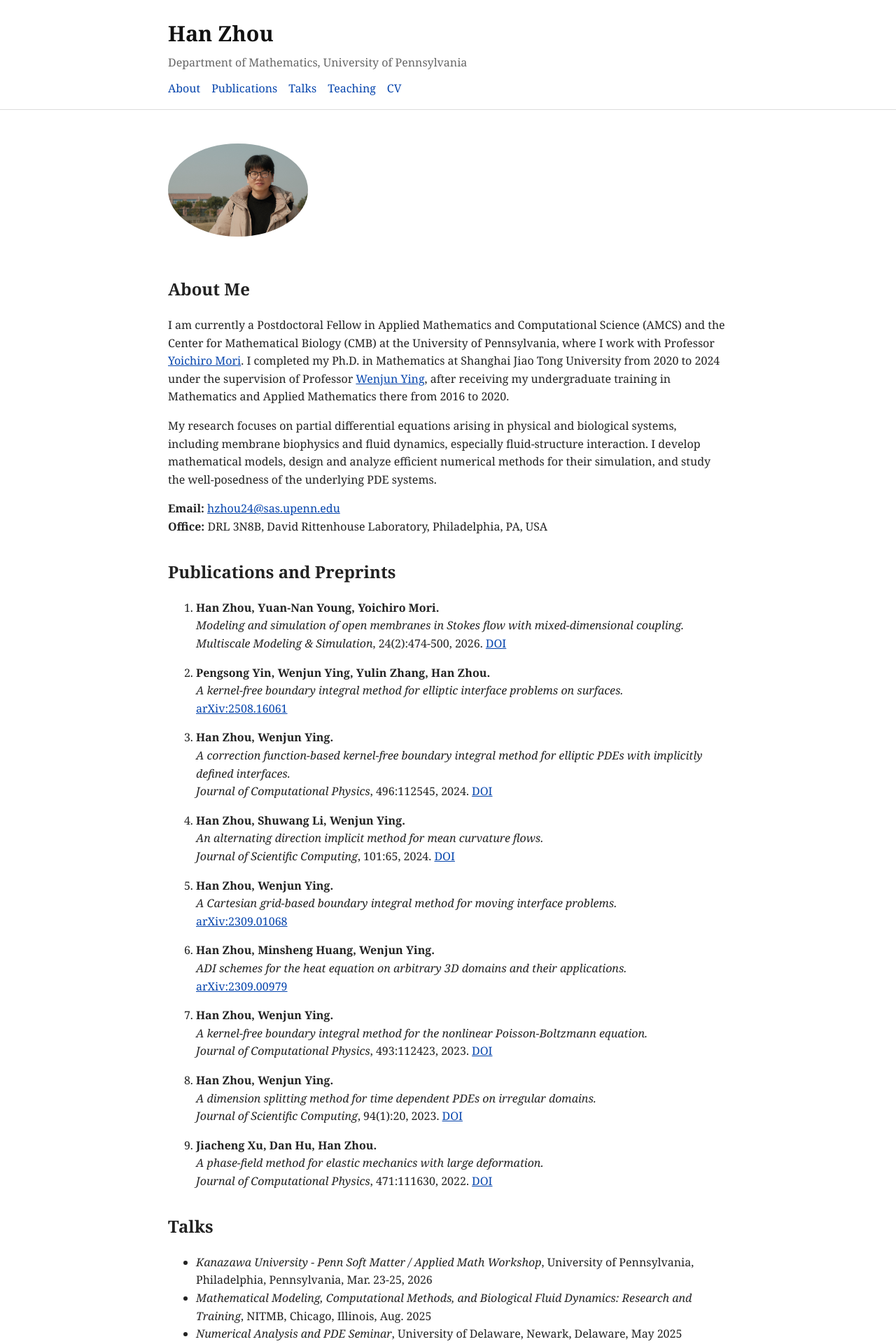
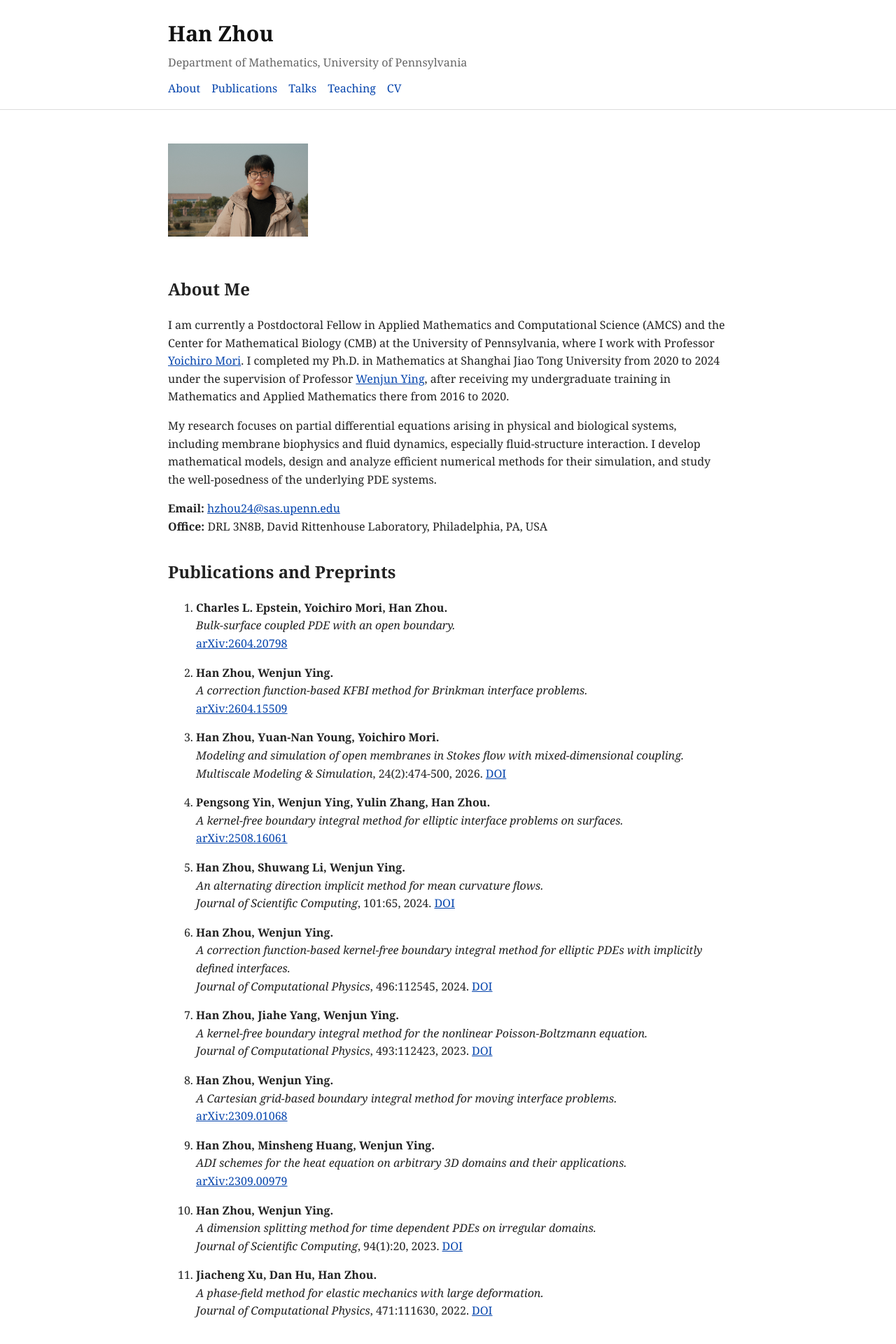
Before and after one commit to han-zhou-math/han-zhou-math.github.io, a Jekyll site: the page built from index.md, in a window 1280 px wide. Shown: the top 1920 px of the page at 70% size. Built offline with Jekyll 4.4.1, drawn with Linux system fonts in a browser that asks for light colours; some of the changed text lies outside the part shown.

```diff
--- a/assets/css/site.css
+++ b/assets/css/site.css
@@ -83,7 +83,7 @@ img {
 
 .profile-photo {
   width: 200px;
-  border-radius: 50%;
+  border-radius: 0;
   margin-bottom: 1rem;
 }
 
--- a/index.md
+++ b/index.md
@@ -19,55 +19,65 @@ My research focuses on partial differential equations arising in physical and bi
 <div id="publications"></div>
 ## Publications and Preprints
 
-1. **Han Zhou, Yuan-Nan Young, Yoichiro Mori.**
+1. **Charles L. Epstein, Yoichiro Mori, Han Zhou.**
+   *Bulk-surface coupled PDE with an open boundary.*
+   [arXiv:2604.20798](https://doi.org/10.48550/arXiv.2604.20798)
+
+2. **Han Zhou, Wenjun Ying.**
+   *A correction function-based KFBI method for Brinkman interface problems.*
+   [arXiv:2604.15509](https://doi.org/10.48550/arXiv.2604.15509)
+
+3. **Han Zhou, Yuan-Nan Young, Yoichiro Mori.**
    *Modeling and simulation of open membranes in Stokes flow with mixed-dimensional coupling.*
    *Multiscale Modeling & Simulation*, 24(2):474-500, 2026. [DOI](https://doi.org/10.1137/25M1762476)
 
-2. **Pengsong Yin, Wenjun Ying, Yulin Zhang, Han Zhou.**
+4. **Pengsong Yin, Wenjun Ying, Yulin Zhang, Han Zhou.**
    *A kernel-free boundary integral method for elliptic interface problems on surfaces.*
    [arXiv:2508.16061](https://doi.org/10.48550/arXiv.2508.16061)
 
-3. **Han Zhou, Wenjun Ying.**
+5. **Han Zhou, Shuwang Li, Wenjun Ying.**
+   *An alternating direction implicit method for mean curvature flows.*
+   *Journal of Scientific Computing*, 101:65, 2024. [DOI](https://doi.org/10.1007/s10915-024-02701-3)
+
+6. **Han Zhou, Wenjun Ying.**
    *A correction function-based kernel-free boundary integral method for elliptic PDEs with implicitly defined interfaces.*
    *Journal of Computational Physics*, 496:112545, 2024. [DOI](https://doi.org/10.1016/j.jcp.2023.112545)
 
-4. **Han Zhou, Shuwang Li, Wenjun Ying.**
-   *An alternating direction implicit method for mean curvature flows.*
-   *Journal of Scientific Computing*, 101:65, 2024. [DOI](https://doi.org/10.1007/s10915-024-02701-3)
-
-5. **Han Zhou, Wenjun Ying.**
-   *A Cartesian grid-based boundary integral method for moving interface problems.*
-   [arXiv:2309.01068](https://doi.org/10.48550/arXiv.2309.01068)
-
-6. **Han Zhou, Minsheng Huang, Wenjun Ying.**
-   *ADI schemes for the heat equation on arbitrary 3D domains and their applications.*
-   [arXiv:2309.00979](https://doi.org/10.48550/arXiv.2309.00979)
-
-7. **Han Zhou, Wenjun Ying.**
+7. **Han Zhou, Jiahe Yang, Wenjun Ying.**
    *A kernel-free boundary integral method for the nonlinear Poisson-Boltzmann equation.*
    *Journal of Computational Physics*, 493:112423, 2023. [DOI](https://doi.org/10.1016/j.jcp.2023.112423)
 
 8. **Han Zhou, Wenjun Ying.**
+   *A Cartesian grid-based boundary integral method for moving interface problems.*
+   [arXiv:2309.01068](https://doi.org/10.48550/arXiv.2309.01068)
+
+9. **Han Zhou, Minsheng Huang, Wenjun Ying.**
+   *ADI schemes for the heat equation on arbitrary 3D domains and their applications.*
+   [arXiv:2309.00979](https://doi.org/10.48550/arXiv.2309.00979)
+
+10. **Han Zhou, Wenjun Ying.**
    *A dimension splitting method for time dependent PDEs on irregular domains.*
    *Journal of Scientific Computing*, 94(1):20, 2023. [DOI](https://doi.org/10.1007/s10915-022-02066-5)
 
-9. **Jiacheng Xu, Dan Hu, Han Zhou.**
+11. **Jiacheng Xu, Dan Hu, Han Zhou.**
    *A phase-field method for elastic mechanics with large deformation.*
    *Journal of Computational Physics*, 471:111630, 2022. [DOI](https://doi.org/10.1016/j.jcp.2022.111630)
 
 <div id="talks"></div>
 ## Talks
 
-- *Kanazawa University - Penn Soft Matter / Applied Math Workshop*, University of Pennsylvania, Philadelphia, Pennsylvania, Mar. 23-25, 2026
-- *Mathematical Modeling, Computational Methods, and Biological Fluid Dynamics: Research and Training*, NITMB, Chicago, Illinois, Aug. 2025
-- *Numerical Analysis and PDE Seminar*, University of Delaware, Newark, Delaware, May 2025
-- *Fluid Mechanics and Waves Seminar*, NJIT, Newark, Nov. 2024
-- *NCTS Seminar on PDE and Machine Learning*, Online, Oct. 2024
-- *The 10th International Congress on Industrial and Applied Mathematics*, Waseda University, Tokyo, Aug. 2023
-- *SICIAM Workshop on Recent Advances in Fast Algorithms*, CUHK, Shenzhen, Aug. 2023
-- *Chinese Mathematical Society in Computational Mathematics*, Nanjing Normal University, Nanjing, Jul. 2023
-- *CSIAM Student Forum*, Online, Nov. 2022
-- *Shanghai Symposium on Scientific and Engineering Computing Methods*, Shanghai, Nov. 2021
+- *2026 SIAM Annual Meeting*, Cleveland, July 6-10, 2026
+- *2026 NCTS Workshop on Mathematics of Living Systems*, Hsinchu, May 20-22, 2026
+- *Kanazawa University - Penn Soft Matter / Applied Math Workshop*, Philadelphia, March 23-25, 2026
+- *Mathematical Modeling, Computational Methods, and Biological Fluid Dynamics: Research and Training*, Chicago, August 2025
+- *Numerical Analysis and PDE Seminar*, Newark, May 2025
+- *Fluid Mechanics and Waves Seminar*, Newark, November 2024
+- *NCTS Seminar on PDE and Machine Learning*, Online, October 2024
+- *The 10th International Congress on Industrial and Applied Mathematics*, Tokyo, August 2023
+- *SICIAM Workshop on Recent Advances in Fast Algorithms*, Shenzhen, August 2023
+- *Chinese Mathematical Society in Computational Mathematics*, Nanjing, July 2023
+- *CSIAM Student Forum*, Online, November 2022
+- *Shanghai Symposium on Scientific and Engineering Computing Methods*, Shanghai, November 2021
 
 <div id="teaching"></div>
 ## Teaching
```
Also changed, not shown: research.md (+22 -14 lines), talks.md (+12 -10 lines).
